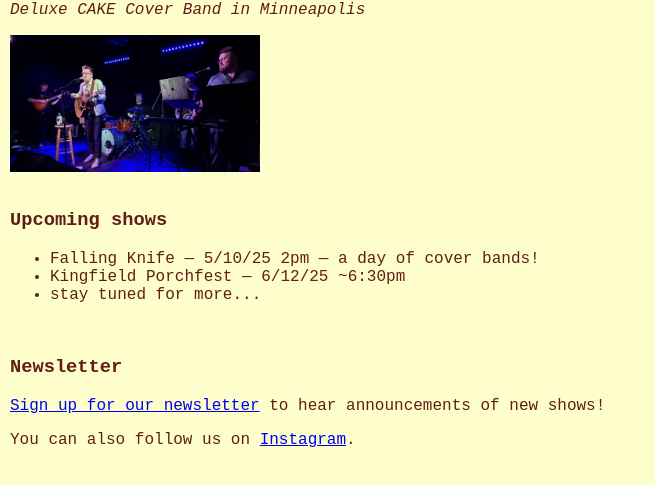
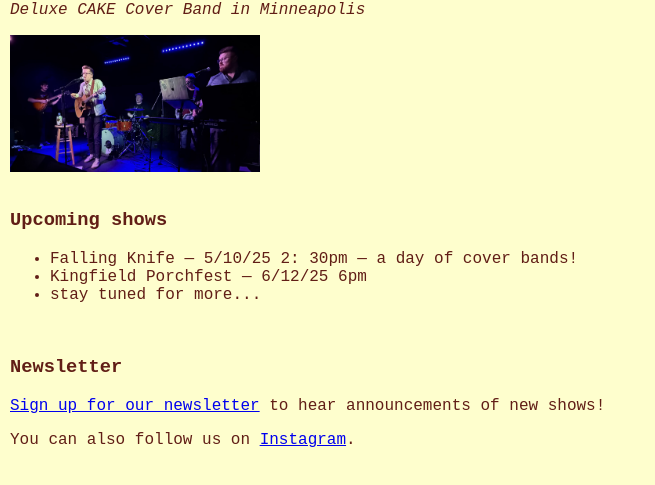
Before and after one commit to grahamearley/test3, a plain HTML site: page index.html in a window 1280 px wide. Shown: the part 67-552 px from the top of the page, without its empty margins (0-655 px from the left). Drawn offline with Linux system fonts and the light colour scheme.

Commit message:
Update index.html

```diff
--- a/index.html
+++ b/index.html
@@ -25,8 +25,8 @@
 
 	<h3>Upcoming shows</h3>
 	<ul>
-	<li>Falling Knife — 5/10/25 2pm — a day of cover bands!</li>
-	<li>Kingfield Porchfest — 6/12/25 ~6:30pm</li>
+	<li>Falling Knife — 5/10/25 2: 30pm — a day of cover bands!</li>
+	<li>Kingfield Porchfest — 6/12/25 6pm</li>
 	<li>stay tuned for more...</li>
 	</ul>
 
```
